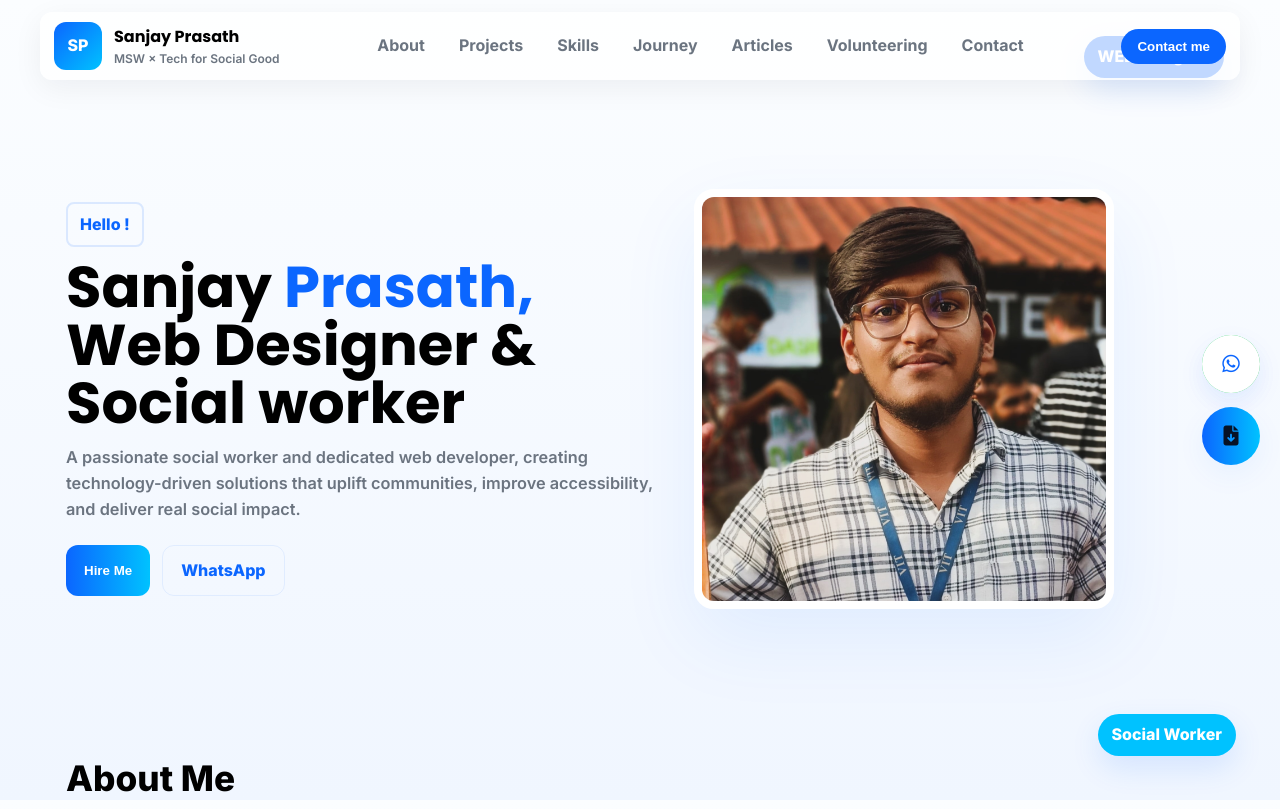
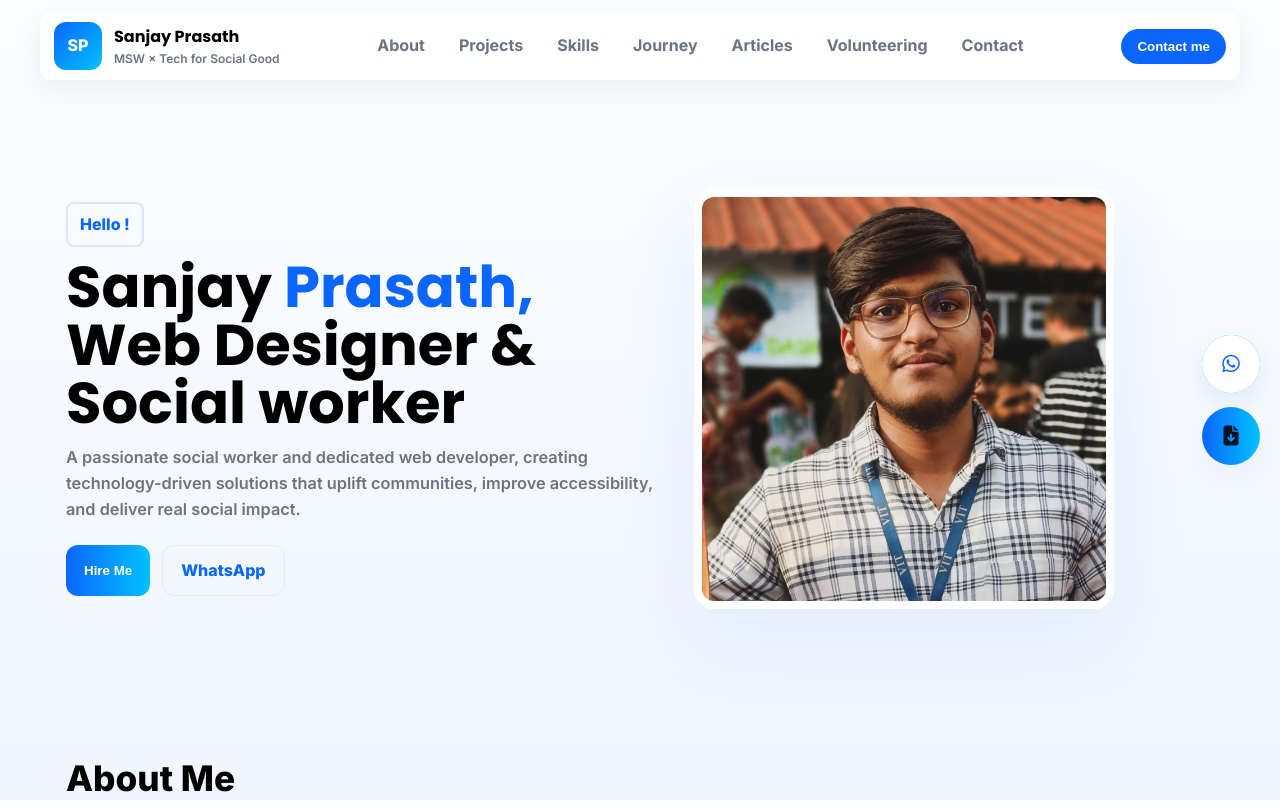
Before and after one commit to sanjayprasath2004/sanjayprasath.com, a plain HTML site: page index.html in a window 1280 px wide. Shown: the top 809 px of the page. Drawn offline with nearby package versions, Linux system fonts and the light colour scheme.

Commit message:
index.html

```diff
--- a/index.html
+++ b/index.html
@@ -202,14 +202,10 @@
           </div>
         </div>
 
-          <div class="role-badge">WEB Designer</div>
-
           <!-- Portrait: updated to the new photo you uploaded -->
           <div class="portrait" role="img" aria-label="Sanjay Prasath portrait">
             <img src="sanjay img - Copy.jpg" alt="Sanjay Prasath portrait">
           </div>
-
-          <div class="role-badge small"> Social Worker</div>
         </aside>
       </section>
     </main>
```
